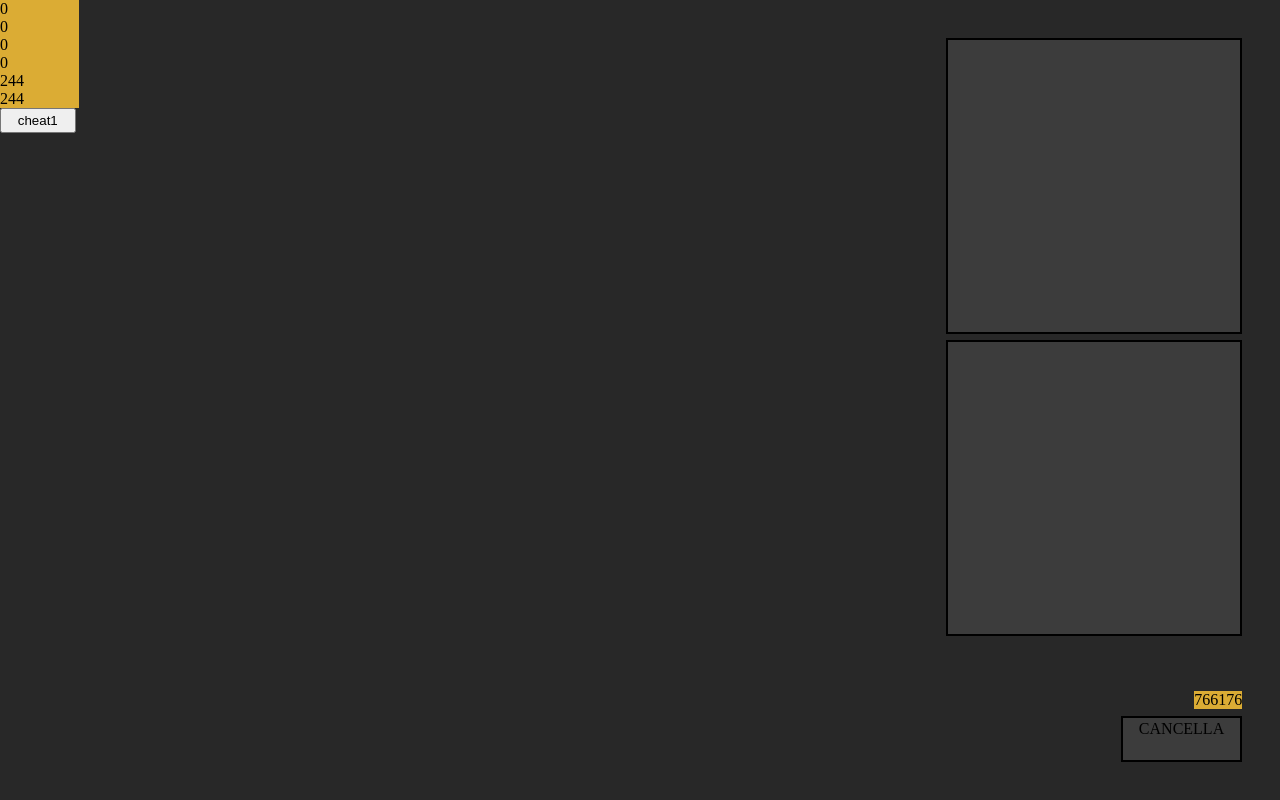
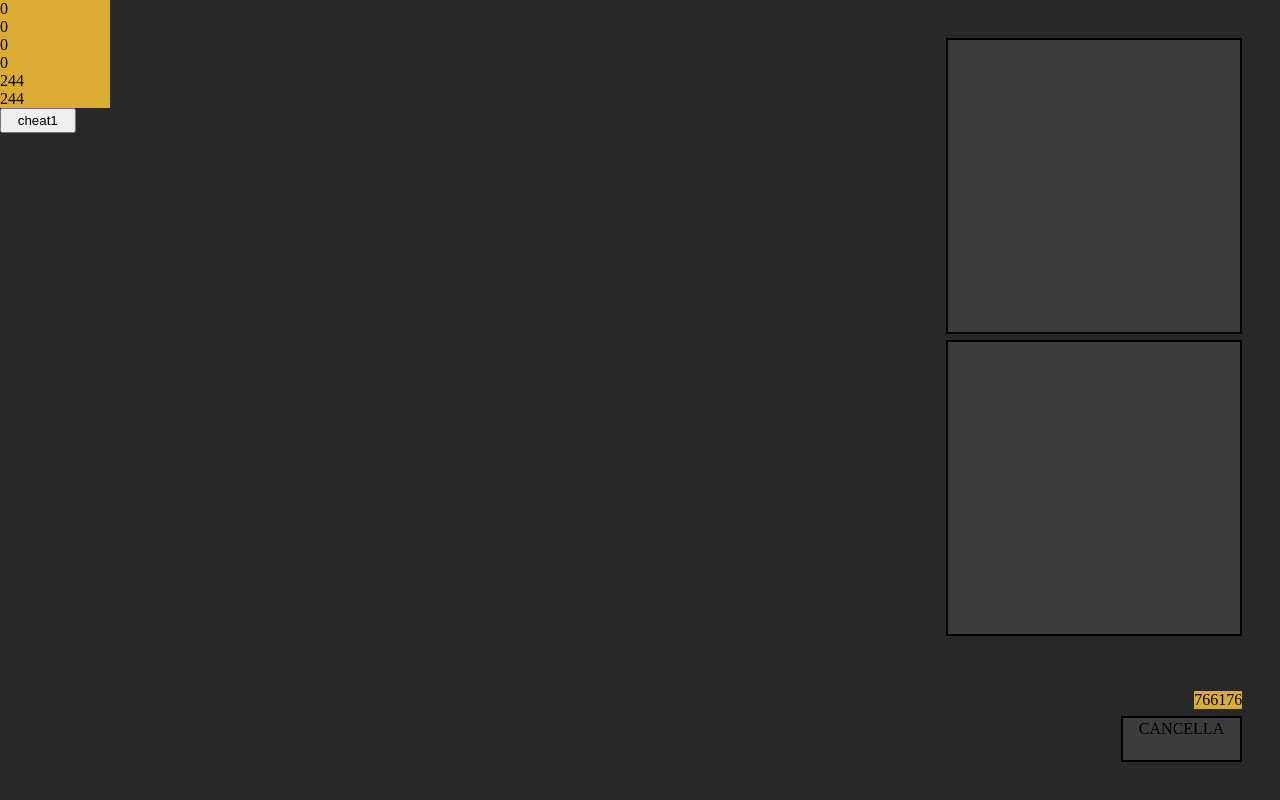
Before and after one commit to Mostolo/the-boh, a plain HTML site: page index.html in a window 1280 px wide. Drawn offline with Linux system fonts and the light colour scheme.

Commit message:
pazzurdo sono

```diff
--- a/style.css
+++ b/style.css
@@ -80,5 +80,5 @@ button {
 .stringhe {
     background-color: rgb(219, 172, 52);
     position: relative;
-    max-width: 2.1cm;
+    max-width: 2.9cm;
 }
```
